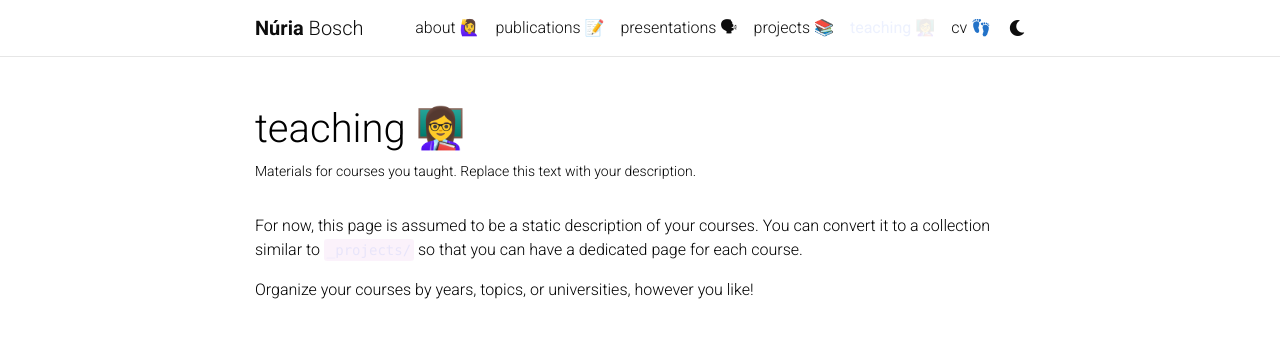
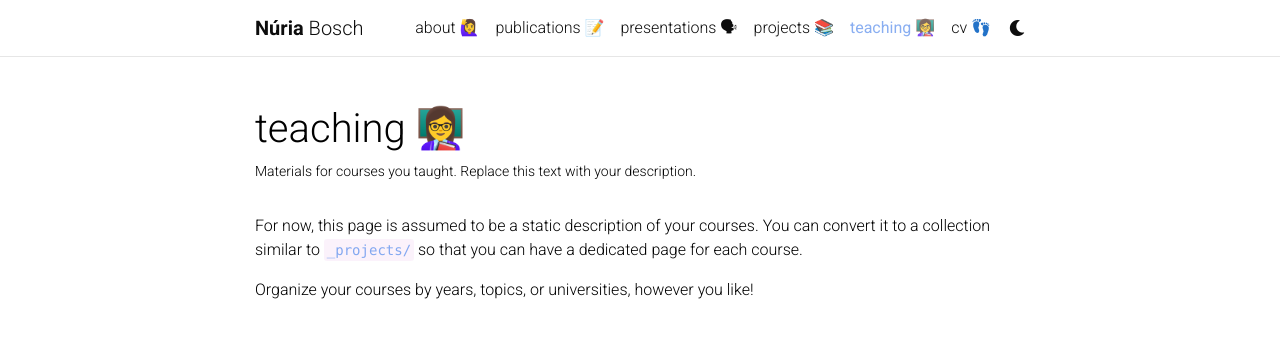
Before and after one commit to nuria-bosch/nuria-bosch.github.io, a Jekyll site: the page built from _pages/teaching.md, in a window 1280 px wide. Shown: the top 348 px of the page. Built offline with Jekyll 4.4.1, drawn with Linux system fonts in a browser that asks for light colours; comment, search, counter and statistics services are not loaded; a style sheet for code colours, icons or effects is not loaded.

Commit message:
Update _themes.scss

```diff
--- a/_sass/_themes.scss
+++ b/_sass/_themes.scss
@@ -7,8 +7,8 @@
   --global-code-bg-color: #{$code-bg-color-light};
   --global-text-color: #{$black-color};
   --global-text-color-light: #{$grey-color};
-  --global-theme-color: rgba(72, 113, 247, .1);
-  --global-hover-color: rgba(72, 113, 247, .1);
+  --global-theme-color: rgba(100, 149, 237, 0.8);
+  --global-hover-color: rgba(100, 149, 237, 0.8);
   --global-hover-text-color: #{$white-color};
   --global-footer-bg-color: #{$grey-color-dark};
   --global-footer-text-color: #{$grey-color-light};
```
